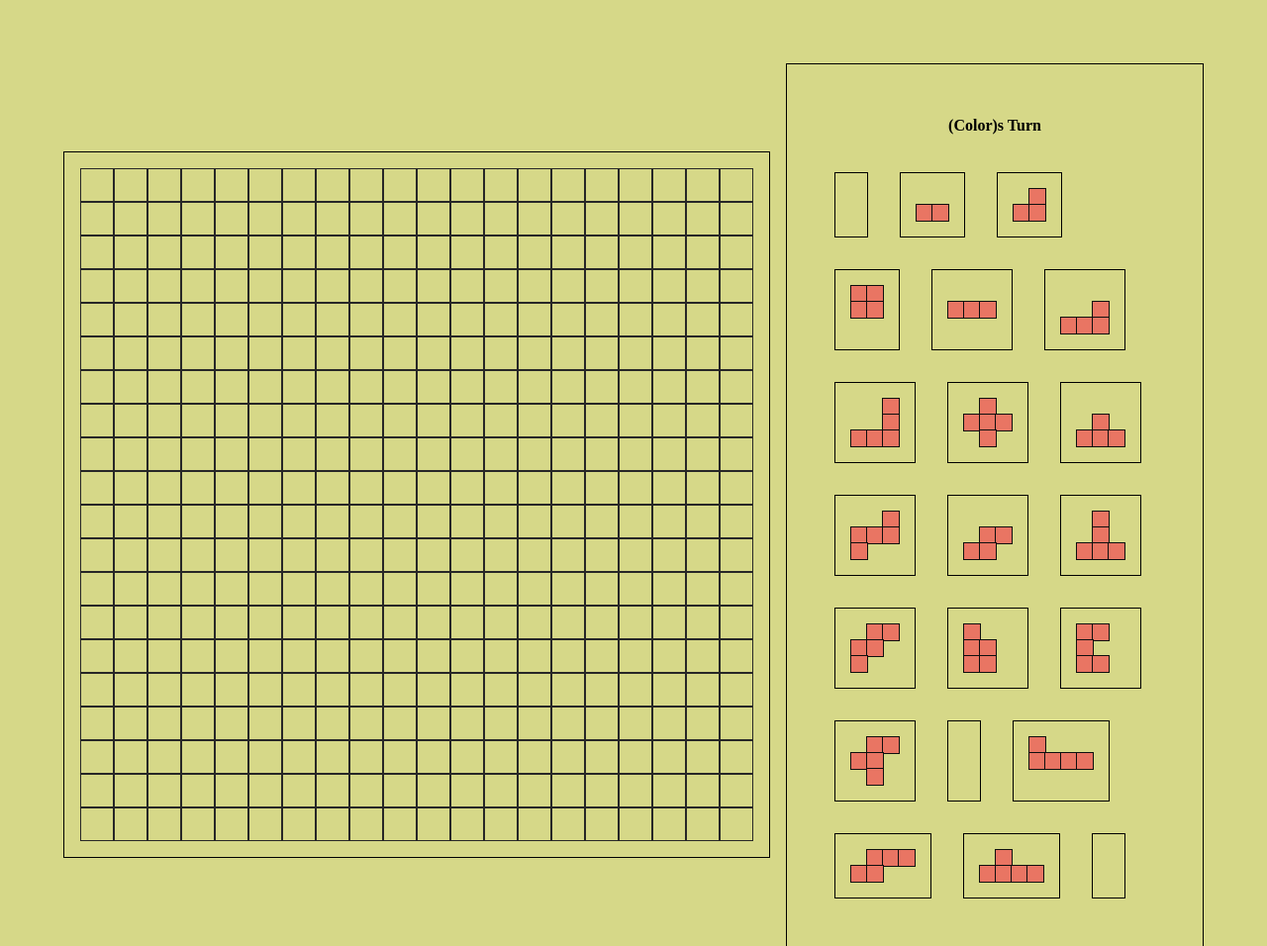
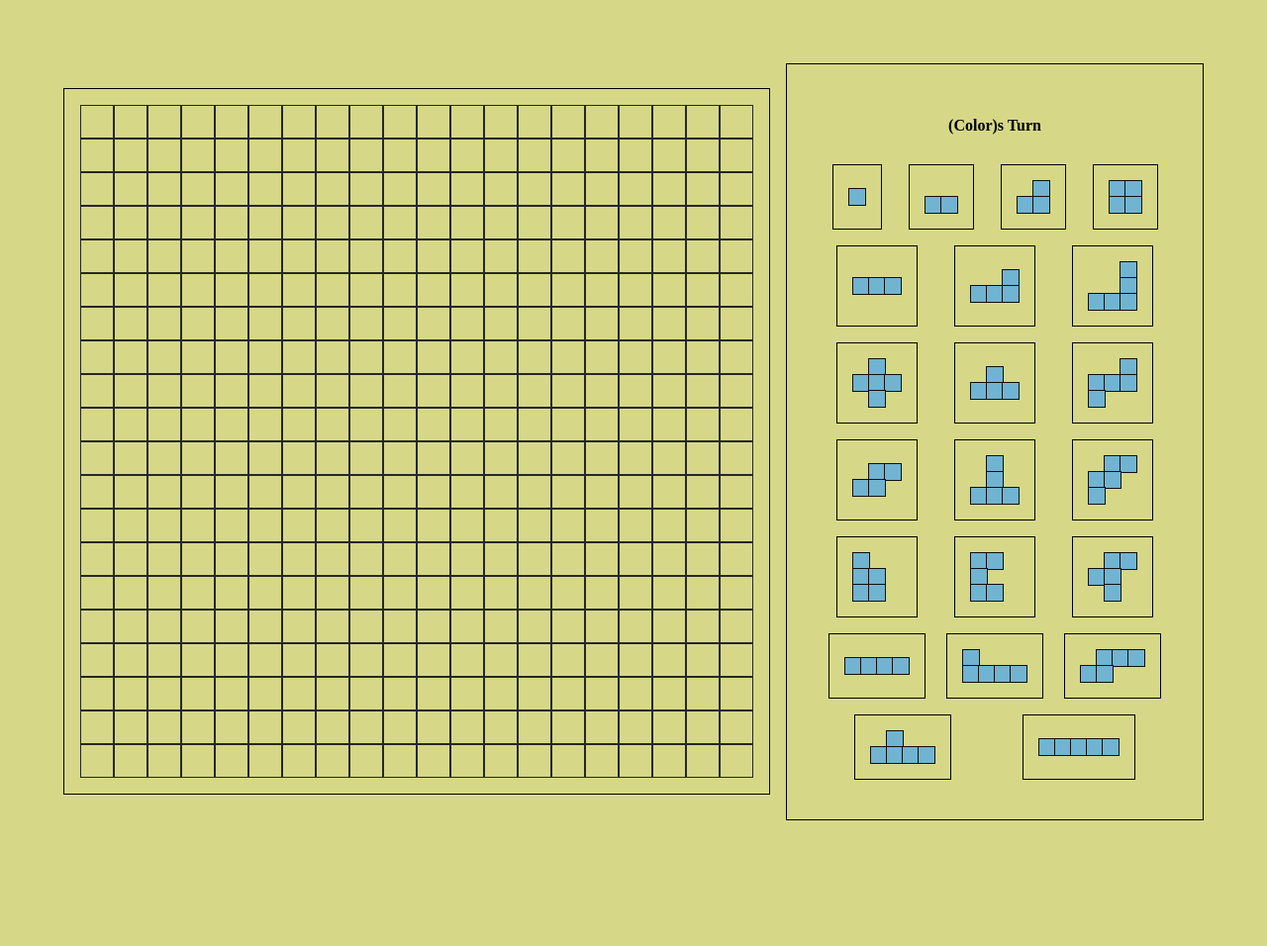
Before and after one commit to 3grabs7/blokus, a plain HTML site: page index.html in a window 1280 px wide. Shown: the top 956 px of the page at 99% size. After the commit the page ends 893 px from the top, so only its background shows below. Drawn offline with Linux system fonts and the light colour scheme.

Commit message:
single row pieces working

```diff
--- a/Cell.js
+++ b/Cell.js
@@ -1,9 +1,9 @@
 class Cell {
-    constructor(col, row) {
+    constructor(col, row, element) {
         this.col = col
         this.row = row
         this.occupiedBy = null
-        this.element = document.querySelector('') // add reference to dom element
+        this.element = element
     }
 
     occupy(color) {
@@ -18,3 +18,6 @@ class Cell {
         return this.occupiedBy === null
     }
 }
+
+// keep all cells from game board here for now
+let cellCollection = []
--- /dev/null
+++ b/gamestate.js
@@ -0,0 +1,5 @@
+const currentColor = 'blue'
+
+function startGame() {
+    console.log('we running')
+}
--- a/index.html
+++ b/index.html
@@ -15,6 +15,8 @@
             <div class="main-side-pieces"></div>
         </div>
     </div>
+    <script src="Cell.js"></script>
+    <script src="gamestate.js"></script>
     <script src="pieces.js"></script>
     <script src="script.js"></script>
 </body>
--- a/pieces.js
+++ b/pieces.js
@@ -1,103 +1,151 @@
+// display pieces
+function loadPieces(color) {
+  const piecesDiv = document.querySelector(".main-side-pieces");
+
+  // loop through all dimensions of pieces
+  for (const dimension in pieces) {
+    // loop through all different pieces in current dimension
+    for (const piece in pieces[dimension]) {
+      const pieceArray = pieces[dimension][piece];
+
+      // div to store all cells in piece
+      const pieceElement = document.createElement("div");
+      pieceElement.classList.add("main-side-piece");
+
+      // loop through arrays to create col/rows
+      if (pieceArray[0].length !== undefined) {
+        for (let i = 0; i < pieceArray.length; i++) {
+          const pieceRowElement = document.createElement("div");
+          pieceRowElement.classList.add("main-side-piece-row");
+
+          for (let j = 0; j < pieceArray[i].length; j++) {
+            const pieceCell = document.createElement("div");
+            pieceCell.classList.add("main-side-piece-cell");
+            pieceRowElement.appendChild(pieceCell);
+
+            if (pieceArray[i][j] === 1) {
+              pieceCell.classList.add(currentColor);
+              pieceCell.classList.add("cellBorder");
+            }
+          }
+          pieceElement.appendChild(pieceRowElement);
+        }
+        piecesDiv.appendChild(pieceElement);
+      } else {
+        const pieceRowElement = document.createElement("div");
+        pieceRowElement.classList.add("main-side-piece-row");
+
+        for (let i = 0; i < pieceArray.length; i++) {
+          const pieceCell = document.createElement("div");
+          pieceCell.classList.add("main-side-piece-cell");
+          pieceRowElement.appendChild(pieceCell);
+
+          if (pieceArray[i] === 1) {
+            pieceCell.classList.add(currentColor);
+            pieceCell.classList.add("cellBorder");
+          }
+        }
+        pieceElement.appendChild(pieceRowElement);
+        piecesDiv.appendChild(pieceElement);
+      }
+    }
+  }
+}
+
 const pieces = {
-    "mono":[
-        [1]
+  mono: [[1]],
+
+  domino: [
+    [
+      [0, 0],
+      [1, 1],
+    ],
+    [
+      [0, 1],
+      [1, 1],
+    ],
+    [
+      [1, 1],
+      [1, 1],
+    ],
   ],
 
-    "domino":[
+  tromino: [
     [
-            [0,0],
-            [1,1]
+      [0, 0, 0],
+      [1, 1, 1],
+      [0, 0, 0],
     ],
     [
-            [0,1],
-            [1,1]
+      [0, 0, 1],
+      [1, 1, 1],
     ],
     [
-            [1,1],
-            [1,1]
-        ]
+      [0, 0, 1],
+      [0, 0, 1],
+      [1, 1, 1],
+    ],
+    [
+      [0, 1, 0],
+      [1, 1, 1],
+      [0, 1, 0],
+    ],
+    [
+      [0, 1, 0],
+      [1, 1, 1],
+    ],
+    [
+      [0, 0, 1],
+      [1, 1, 1],
+      [1, 0, 0],
+    ],
+    [
+      [0, 1, 1],
+      [1, 1, 0],
+    ],
+    [
+      [0, 1, 0],
+      [0, 1, 0],
+      [1, 1, 1],
+    ],
+    [
+      [0, 1, 1],
+      [1, 1, 0],
+      [1, 0, 0],
+    ],
+    [
+      [1, 0, 0],
+      [1, 1, 0],
+      [1, 1, 0],
+    ],
+    [
+      [1, 1, 0],
+      [1, 0, 0],
+      [1, 1, 0],
     ],
 
-    "tromino":[
     [
-            [0,0,0],
-            [1,1,1],
-            [0,0,0]
+      [0, 1, 1],
+      [1, 1, 0],
+      [0, 1, 0],
+    ],
+  ],
+
+  tetromino: [
+    [1, 1, 1, 1],
+    [
+      [1, 0, 0, 0],
+      [1, 1, 1, 1],
     ],
     [
-            [0,0,0],
-            [0,0,1],
-            [1,1,1]
+      [0, 1, 1, 1],
+      [1, 1, 0, 0],
     ],
     [
-            [0,0,1],
-            [0,0,1],
-            [1,1,1]
+      [0, 1, 0, 0],
+      [1, 1, 1, 1],
     ],
-        [
-            [0,1,0],
-            [1,1,1],
-            [0,1,0]
-        ],
-        [
-            [0,0,0],
-            [0,1,0],
-            [1,1,1]
-        ],
-        [
-            [0,0,1],
-            [1,1,1],
-            [1,0,0]
-        ],
-        [
-            [0,0,0],
-            [0,1,1],
-            [1,1,0]
-        ],
-        [
-            [0,1,0],
-            [0,1,0],
-            [1,1,1]
-        ],
-        [
-            [0,1,1],
-            [1,1,0],
-            [1,0,0]
-        ],
-        [
-            [1,0,0],
-            [1,1,0],
-            [1,1,0]
-        ],
-        [
-            [1,1,0],
-            [1,0,0],
-            [1,1,0]],
-
-        [
-            [0,1,1],
-            [1,1,0],
-            [0,1,0]
-        ]
   ],
 
-    "tetromino":[
-        [1,1,1,1],
-        [
-            [1,0,0,0],
-            [1,1,1,1]
-        ],
-        [
-            [0,1,1,1],
-            [1,1,0,0]
-        ],
-        [
-            [0,1,0,0],
-            [1,1,1,1]
-        ]
-    ],
-
-    "pentomino":[
-        [1,1,1,1,1]
-    ]
-}
+  pentomino: [[1, 1, 1, 1, 1]],
+};
--- a/script.js
+++ b/script.js
@@ -1,59 +1,23 @@
 document.addEventListener('DOMContentLoaded', () => {
-    // create cells for game board
     const boardDimension = 20
 
+    // create cells for game board
     const gameBoard = document.querySelector('.main-board')
     for (let i = 0; i < boardDimension; i++) {
         const row = document.createElement('div')
         row.classList.add('main-board-row')
         for(let j = 0; j < boardDimension; j++) {
-            const cell = document.createElement('div')
-            cell.classList.add('main-board-cell')
-            cell.setAttribute('row', i+1)
-            cell.setAttribute('col', j+1)
-            row.appendChild(cell)
+            const cellElement = document.createElement('div')
+            cellElement.classList.add('main-board-cell')
+            cellElement.setAttribute('col', j+1)
+            cellElement.setAttribute('row', i+1)
+            row.appendChild(cellElement)
+
+            const cell = new Cell(j+1, i+1, cellElement)
+            cellCollection.push(cell)
         }
         gameBoard.appendChild(row)
     }
-
-    // display pieces
-    const piecesDiv = document.querySelector('.main-side-pieces')
-
-    // loop through all dimensions of pieces
-    for(const dimension in pieces) {
-        // loop through all different pieces in current dimension
-        for(const piece in pieces[dimension]) {
-            const pieceArray = pieces[dimension][piece]
-
-            // div to store all cells in piece
-            const pieceElement = document.createElement('div')
-            pieceElement.classList.add('main-side-piece')
-
-            // loop through arrays to create col/rows
-            for(let i = 0; i < pieceArray.length; i++) {
-                const pieceRowElement = document.createElement('div')
-                pieceRowElement.classList.add('main-side-piece-row')
-
-                //** TODO **//
-                // check if piece array is one dimensional
-                // skip double for loop and just add them to single row
-
-                for(let j = 0; j < pieceArray[i].length; j++) {
-                    const pieceCell = document.createElement('div')
-                    pieceCell.classList.add('main-side-piece-cell')
-                    pieceRowElement.appendChild(pieceCell)
-
-                    //** TODO **//
-                    // add current player and set all 1s to players color
-                    // for now set background to orange
-                    if(pieceArray[i][j] === 1) {
-                        pieceCell.classList.add('orange')
-                        pieceCell.classList.add('cellBorder')
-                    }
-                }
-                pieceElement.appendChild(pieceRowElement)
-            }
-            piecesDiv.appendChild(pieceElement)
-        }
-    }
+    loadPieces(currentColor)
+    startGame()
 })
--- a/style.css
+++ b/style.css
@@ -75,12 +75,15 @@ body {
     display:flex;
     flex-direction: row;
     flex-wrap:wrap;
+    justify-content: space-around;
 }
 
 .main-side-piece {
     display:flex;
     flex-direction: column;
-    margin:1rem;
+    justify-content: center;
+    align-items: center;
+    margin:0.5rem;
     border: 1px solid black;
     padding:1rem;
 }
```
Lines whose indentation alone changed are shown as unchanged.
